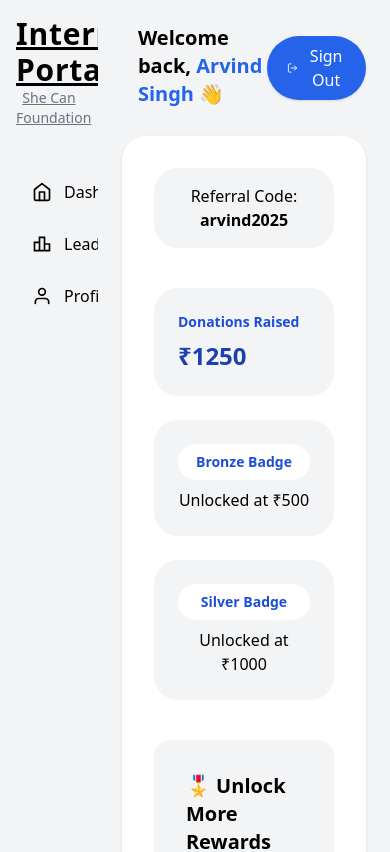
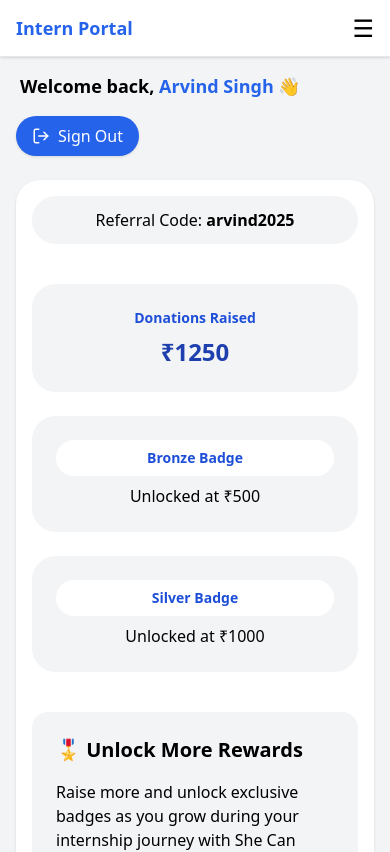
Before and after one commit to newdevatgit/intern-portal, a React (Vite) app: page /dashboard in a window 390 px wide. Shown: the top 852 px of the page. Built offline with nearby package versions, Linux system fonts and the light colour scheme.

Commit message:
minor changes to make the site responsive

```diff
--- a/src/App.jsx
+++ b/src/App.jsx
@@ -1,4 +1,5 @@
 import { BrowserRouter, Routes, Route, useLocation } from "react-router-dom";
+import { useState } from "react";
 import Login from "./pages/Login";
 import Signup from "./pages/Signup";
 import Dashboard from "./pages/Dashboard";
@@ -8,16 +9,43 @@ function Layout() {
   const location = useLocation();
   const isDashboard = location.pathname.startsWith("/dashboard");
 
+  const [sidebarOpen, setSidebarOpen] = useState(false);
+
   return (
-    <div className="flex">
-      {isDashboard && <Sidebar />}
+    <div className="min-h-screen bg-gray-100 relative">
+      {/* Sidebar and Topbar (Dashboard routes only) */}
+      {isDashboard && (
+        <>
+          {/* Mobile Topbar */}
+          <div className="md:hidden fixed top-0 left-0 right-0 z-30 bg-white shadow flex justify-between items-center px-4 py-3 border-b">
+            <h1 className="text-lg font-bold text-blue-600">Intern Portal</h1>
+            <button
+              className="text-2xl"
+              onClick={() => setSidebarOpen(!sidebarOpen)}
+            >
+              &#9776;
+            </button>
+          </div>
 
-      <div className="flex-1">
+          {/* Sidebar (mobile + desktop) */}
+          <Sidebar open={sidebarOpen} setOpen={setSidebarOpen} />
+        </>
+      )}
+
+      {/* Main Page Content */}
+      <div
+        className={`flex-1 transition-all duration-300 ${
+          isDashboard ? "pt-14 md:pt-0 md:pl-56" : ""
+        }`}
+      >
         <Routes>
           <Route path="/" element={<Login />} />
           <Route path="/signup" element={<Signup />} />
           <Route path="/dashboard" element={<Dashboard />} />
-          <Route path="/dashboard/profile" element={<div className="p-10 text-2xl">Profile Page</div>} />
+          <Route
+            path="/dashboard/profile"
+            element={<div className="p-10 text-2xl">Profile Page</div>}
+          />
         </Routes>
       </div>
     </div>
--- a/src/components/Sidebar.jsx
+++ b/src/components/Sidebar.jsx
@@ -1,21 +1,33 @@
-import { Link, useNavigate } from "react-router-dom";
-import { FiLogOut, FiUser, FiHome } from "react-icons/fi";
+import { useNavigate, Link } from "react-router-dom";
+import { useState, useEffect } from "react";
+import { FiLogOut, FiUser, FiHome, FiMenu } from "react-icons/fi";
 import { MdOutlineLeaderboard } from "react-icons/md";
 
-function Sidebar() {
+function Sidebar({ open, setOpen }) {
   const navigate = useNavigate();
 
   const handleSignOut = () => {
-    // Placeholder for auth logic
     navigate("/");
+    setOpen(false); // close on mobile
   };
 
+  // Close on route change (optional)
+  useEffect(() => {
+    const closeOnResize = () => {
+      if (window.innerWidth >= 768) setOpen(false);
+    };
+    window.addEventListener("resize", closeOnResize);
+    return () => window.removeEventListener("resize", closeOnResize);
+  }, [setOpen]);
+
   return (
-    <aside className="min-h-screen w-50 bg-gray-100 text-black flex flex-col justify-between shadow-2xl overflow-hidden transition-all duration-300 ease-in-out">
+    <>
+      {/* Desktop Sidebar (original design) */}
+      <aside className="hidden md:flex fixed top-0 left-0 h-screen w-56 bg-gray-100 text-black flex-col justify-between shadow-lg z-40">
 
         {/* Top Logo/Title */}
         <div className="p-4 bg-gray-100 rounded-3xl">
-        <h1 className="text-3xl underline font-extrabold tracking-wide">Intern Portal</h1>
+          <h1 className="text-2xl underline text-center font-extrabold tracking-wide">Intern Portal</h1>
           <p className="text-sm text-center underline text-gray-500">She Can Foundation</p>
         </div>
 
@@ -25,29 +37,56 @@ function Sidebar() {
           <SidebarLink to="/dashboard/leaderboard" icon={<MdOutlineLeaderboard />} label="Leaderboard" />
           <SidebarLink to="/dashboard/profile" icon={<FiUser />} label="Profile" />
         </nav>
+      </aside>
 
-      {/* Sign Out
-      <div className="p-4 border-t border-zinc-800">
+      {/* Mobile Sidebar */}
+      {open && (
+        <div className="fixed z-50 top-0 left-0 h-screen w-64 bg-gray-100 text-black shadow-2xl flex flex-col justify-between md:hidden">
+          {/* Top bar */}
+          <div className="p-4 border-b">
+            <div className="flex justify-between items-center">
+              <div>
+                <h1 className="text-xl font-extrabold tracking-wide text-blue-600">Intern Portal</h1>
+                <p className="text-xs text-gray-500">She Can Foundation</p>
+              </div>
+              <button onClick={() => setOpen(false)} className="text-2xl">
+                ✕
+              </button>
+            </div>
+          </div>
+
+          {/* Links */}
+          <nav className="flex-1 px-4 py-6 space-y-2 font-medium">
+            <SidebarLink to="/dashboard" icon={<FiHome />} label="Dashboard" onClick={() => setOpen(false)} />
+            <SidebarLink to="/dashboard/leaderboard" icon={<MdOutlineLeaderboard />} label="Leaderboard" onClick={() => setOpen(false)} />
+            <SidebarLink to="/dashboard/profile" icon={<FiUser />} label="Profile" onClick={() => setOpen(false)} />
+          </nav>
+
+          {/* Sign Out Button */}
+          <div className="p-4 border-t">
             <button
               onClick={handleSignOut}
-          className="flex items-center gap-2 p-3 w-full rounded-md hover:bg-white hover:text-black transition-all duration-200 ease-in-out text-left"
+              className="flex items-center gap-2 w-full p-3 rounded-md hover:bg-blue-600 hover:text-white transition"
             >
-          <FiLogOut className="text-xl transition-transform group-hover:scale-110" />
+              <FiLogOut className="text-xl" />
               Sign Out
             </button>
-      </div> */}
-    </aside>
+          </div>
+        </div>
+      )}
+    </>
   );
 }
 
-// Reusable Sidebar Link
-function SidebarLink({ to, icon, label }) {
+// 🔁 Sidebar Link Component
+function SidebarLink({ to, icon, label, onClick }) {
   return (
     <Link
       to={to}
-      className="flex items-center gap-3 px-4 py-3 rounded-3xl hover:text-white hover:bg-blue-600 transition-all duration-200 ease-in-out"
+      onClick={onClick}
+      className="flex items-center gap-3 px-4 py-3 rounded-3xl hover:bg-blue-600 hover:text-white transition-all duration-200"
     >
-      <span className="text-xl transition-transform group-hover:scale-110">{icon}</span>
+      <span className="text-xl">{icon}</span>
       {label}
     </Link>
   );
--- a/src/pages/Dashboard.jsx
+++ b/src/pages/Dashboard.jsx
@@ -15,15 +15,16 @@ export default function Dashboard() {
   };
 
   return (
-    <div className="min-h-screen bg-gray-100 text-black p-6">
+    <div className="min-h-screen bg-gray-100 text-black p-4 sm:p-6">
       {/* Header */}
-      <div className="max-w-6xl mx-auto flex justify-between items-center mb-6">
-       <h2 className="text-xl pl-4 font-bold mb-1">
-            Welcome back, <span className="text-blue-600">{intern.name}</span> 👋
-          </h2>
+      <div className="max-w-6xl mx-auto flex flex-col sm:flex-row justify-between items-start sm:items-center gap-4 mb-6">
+        <h2 className="text-lg sm:text-xl font-bold pl-1 sm:pl-4">
+          Welcome back, <span className="text-blue-600">{intern.name}</span> 👋
+        </h2>
+
         <button
           onClick={handleSignOut}
-          className="flex items-center gap-2 px-5 py-2 bg-blue-600 text-white font-medium rounded-full shadow hover:bg-blue-700 transition"
+          className="flex items-center gap-2 px-4 py-2 bg-blue-600 text-white font-medium rounded-full shadow hover:bg-blue-700 transition"
         >
           <FiLogOut className="text-lg" />
           Sign Out
@@ -31,41 +32,38 @@ export default function Dashboard() {
       </div>
 
       {/* Main Card Container */}
-      <div className="max-w-6xl mx-auto bg-white shadow rounded-3xl p-8 space-y-10">
-        {/* Welcome Section */}
+      <div className="max-w-6xl mx-auto bg-white shadow rounded-3xl p-4 sm:p-8 space-y-10">
+        {/* Referral Code */}
         <section>
-
-          <p className="text-base p-4 text-center bg-gray-100 rounded-3xl">
+          <p className="text-base text-center bg-gray-100 p-3 rounded-3xl">
             Referral Code:{" "}
-            <span className="text-black font-bold">
-              {intern.referralCode}
-            </span>
+            <span className="text-black font-bold">{intern.referralCode}</span>
           </p>
         </section>
 
         {/* Stats Cards */}
-        <section className="grid grid-cols-1 sm:grid-cols-3 gap-6">
-          <div className="bg-gray-100 rounded-3xl p-6 ">
+        <section className="grid grid-cols-1 sm:grid-cols-2 lg:grid-cols-3 gap-6">
+          <div className="bg-gray-100 rounded-3xl p-6 text-center sm:text-left">
             <h3 className="text-sm font-semibold text-blue-700">Donations Raised</h3>
-            <p className="text-2xl font-bold mt-2 text-blue-800">
-              ₹{intern.donations}
-            </p>
+            <p className="text-2xl font-bold mt-2 text-blue-800">₹{intern.donations}</p>
           </div>
-          <div className="bg-gray-100 rounded-3xl  p-6">
-            <h3 className="text-sm bg-white text-center rounded-3xl p-2 font-bold text-blue-700">Bronze Badge</h3>
-            <p className="text-base text-center text-bold mt-2">Unlocked at ₹500</p>
+          <div className="bg-gray-100 rounded-3xl p-6 text-center">
+            <h3 className="text-sm bg-white text-center rounded-3xl p-2 font-bold text-blue-700">
+              Bronze Badge
+            </h3>
+            <p className="text-base mt-2 font-medium">Unlocked at ₹500</p>
           </div>
-          <div className="bg-gray-100 rounded-3xl  p-6">
-            <h3 className="text-sm bg-white text-center rounded-3xl p-2 font-bold text-blue-700">Silver Badge</h3>
-            <p className="text-base text-center text-bold mt-2">Unlocked at ₹1000</p>
+          <div className="bg-gray-100 rounded-3xl p-6 text-center">
+            <h3 className="text-sm bg-white text-center rounded-3xl p-2 font-bold text-blue-700">
+              Silver Badge
+            </h3>
+            <p className="text-base mt-2 font-medium">Unlocked at ₹1000</p>
           </div>
         </section>
 
         {/* Rewards Section */}
-        <section className="bg-gray-100 rounded-2xl p-8 space-y-4">
-          <h3 className="text-xl font-bold text-black">
-            🎖️ Unlock More Rewards
-          </h3>
+        <section className="bg-gray-100 rounded-2xl p-6 sm:p-8 space-y-4">
+          <h3 className="text-xl font-bold text-black">🎖️ Unlock More Rewards</h3>
 
           <p className="text-base max-w-2xl">
             Raise more and unlock exclusive badges as you grow during your internship journey with She Can Foundation.
@@ -77,9 +75,11 @@ export default function Dashboard() {
             <li>🏅 Diamond Badge – ₹10,000 Raised</li>
           </ul>
 
-          <button className="mt-4 px-6 py-3 rounded-full bg-blue-600 text-white font-semibold hover:bg-blue-700 transition-all shadow">
-            View Full Rewards
-          </button>
+          <div className="text-center sm:text-left">
+            <button className="mt-4 px-6 py-3 rounded-full bg-blue-600 text-white font-semibold hover:bg-blue-700 transition-all shadow">
+              View Full Rewards
+            </button>
+          </div>
         </section>
       </div>
     </div>
```
Also changed, not shown: src/pages/Login.jsx (+12 -12 lines), src/pages/Signup.jsx (+15 -13 lines). Lines whose indentation alone changed are shown as unchanged.
